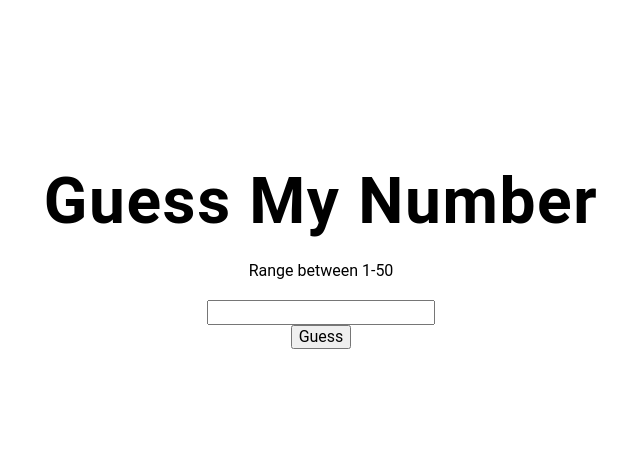
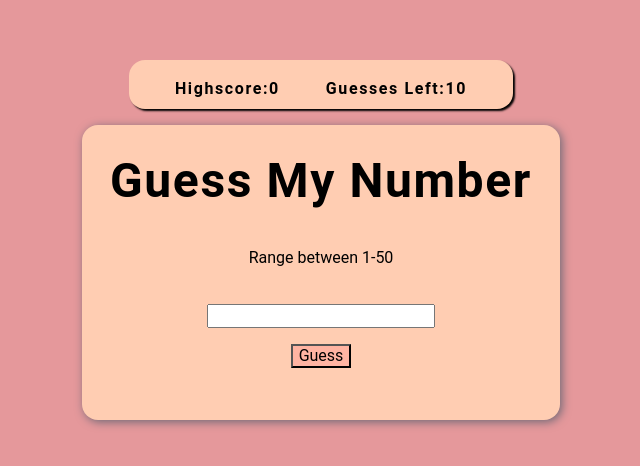
Before and after one commit to kesavan-webdev/guess-my-number, a plain HTML site: page index.html in a window 1280 px wide. Shown: the part 152-618 px from the top of the page, without its empty margins (319-959 px from the left). Drawn offline with nearby package versions, Linux system fonts and the light colour scheme.

Commit message:
create highscore and guesses left feature

```diff
--- a/index.html
+++ b/index.html
@@ -15,9 +15,14 @@
 </head>
 
 <body>
+  <header class="card-header">
+    <h4>highscore:<span class="highscore" id="highscore">0</span></h4>
+    <h4>Guesses Left:<span class="guesses" id="guesses">10</span></h4>
+  </header>
   <main class="card" id="card">
     <h1 class="card-title">Guess my Number</h1>
     <p>Range between 1-50</p>
+    <div class="error" id="error"><strong>*please make sure your number is between a Given Range</strong></div>
     <div class="card-container">
       <input type="number" name="" id="guess-num" class="guess-num">
     </div>
@@ -31,6 +36,9 @@
     </div>
 
   </main>
+
+  <footer class="footer"><button type="reset" class="btn-reset" id="btn-reset">Reset</button></footer>
+  <script src="./script/script.js"></script>
 </body>
 
 </html>
--- a/styles/styles.css
+++ b/styles/styles.css
@@ -101,13 +101,73 @@ p {
     width: 95vw;
   }
 }
-
-
-.card{
-  width:100vw;
+:root{
+  --clr-apricot: #ffcdb2ff;
+--clr-melon: #ffb4a2ff;
+--clr-salmon-pink: #e5989bff;
+--clr-old-rose: #b5838dff;
+--clr-dim-gray: #6d6875ff;
+}
+body{
+ width:100vw;
   height: 100vh;
   display: flex;
   flex-direction: column;
   align-items: center;
   justify-content: center;
+  gap: 1rem;
+  background-color: var(--clr-salmon-pink);
 }
+.card{
+ background-color: var(--clr-apricot);
+ display: flex;
+  flex-direction: column;
+  align-items: center;
+  justify-content: center;
+  gap: 1rem;
+  padding: 0 1.75rem;
+border-radius: 1rem;
+box-shadow: 2px 2px 10px var(--clr-dim-gray);
+}
+.card-title{
+  font-size: 3rem;
+}
+.card-header, footer{
+   background-color: var(--clr-apricot);
+ display: flex;
+  flex-direction: row;
+  align-items: center;
+  justify-content: space-evenly;
+  width: 30%;
+border-radius: 1rem;
+box-shadow: 2px 2px 2px #000;
+
+}
+/* to remove increment decrement arrows in input tag */
+input[type=number]::-webkit-inner-spin-button,
+input[type=number]::-webkit-outer-spin-button {
+    -webkit-appearance: none;
+    -moz-appearance: none;
+    appearance: none;
+    margin: 0;
+}
+
+.error{
+  display: none;
+}
+.output{
+  /* color: #4f772d; */
+  padding: 0 0.5rem;
+  border-radius: 1rem;
+  margin-bottom: 1rem;
+}
+.btn-reset{
+  display: none;
+
+}
+
+button{
+  width:100%;
+  color: #000;
+  background-color: var(--clr-melon);
+}
```
